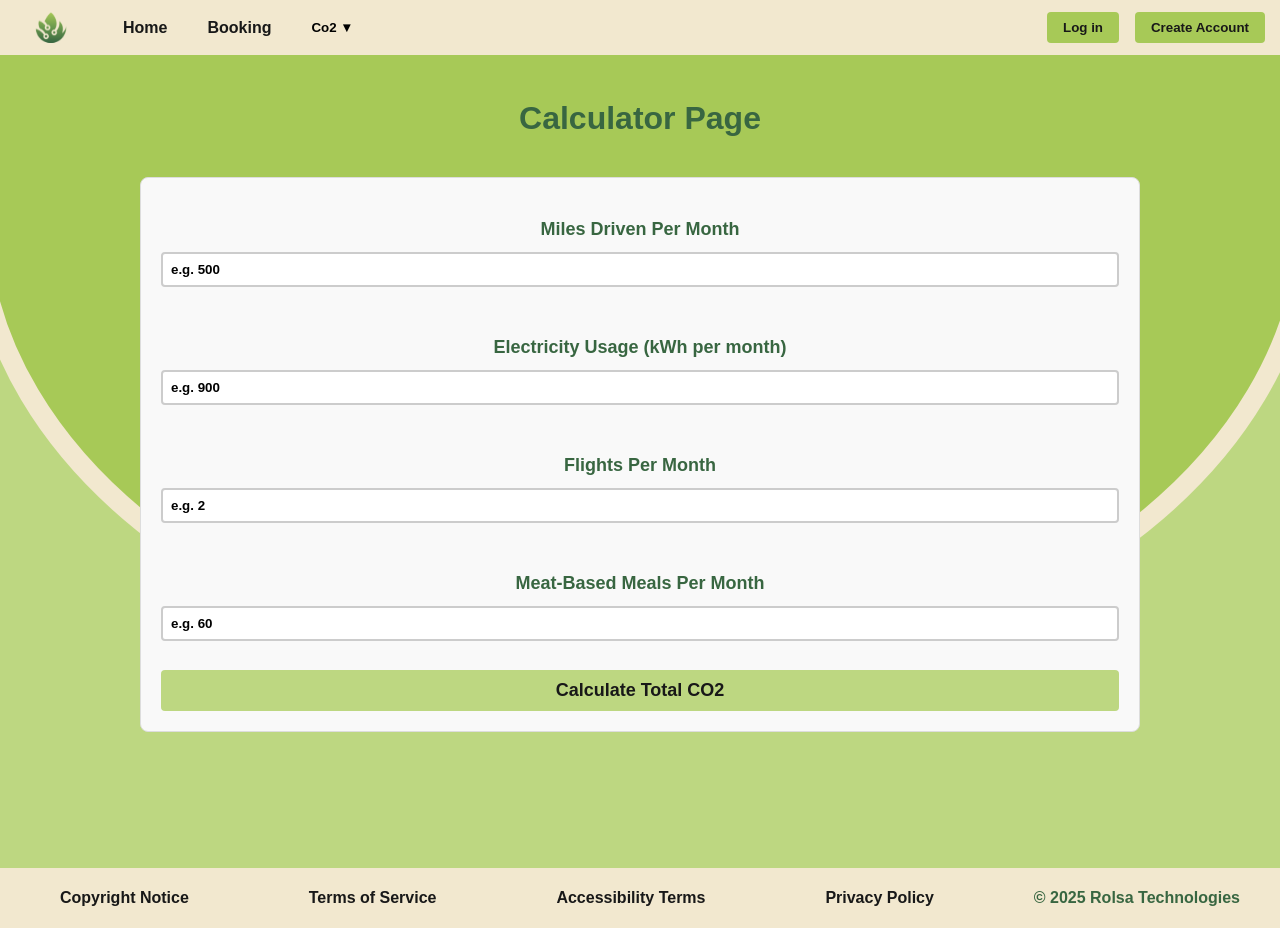
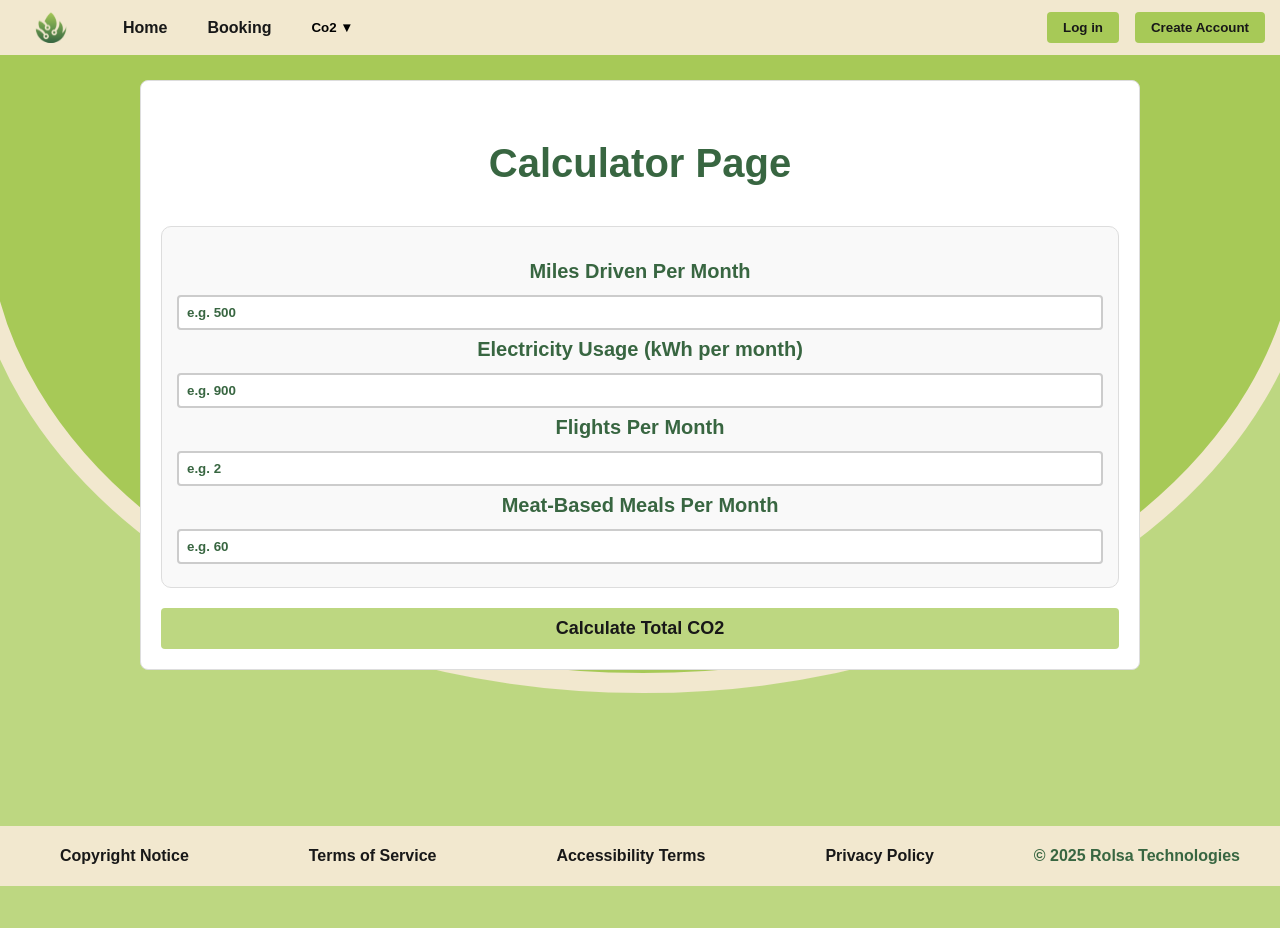
Before and after one commit to SolomonBenham-Lent/Rolsa-OSP, a React (Vite) app in the folder frontend/: page /calculator in a window 1280 px wide. After the commit the page ends 886 px from the top, so only its background shows below. Built offline with nearby package versions, Linux system fonts and the light colour scheme.

Commit message:
calc design

```diff
--- a/frontend/src/pages/calculator.jsx
+++ b/frontend/src/pages/calculator.jsx
@@ -115,36 +115,35 @@ function Calculator() {
 
   return (
     <>
+      <div className="calcContainer">
         <h1>Calculator Page</h1>
-        <div className="calcContainer">
+
+        <div className="calcForm">
           <Input
             label="Miles Driven Per Month"
             placeholder={"e.g. 500"}
             value={miles}
             setValue={setMiles}
           />
-          <br />
           <Input
             label="Electricity Usage (kWh per month)"
             placeholder={"e.g. 900"}
             value={elec}
             setValue={setElec}
           />
-          <br />
           <Input
             label="Flights Per Month"
             placeholder={"e.g. 2"}
             value={flights}
             setValue={setFlights}
           />
-          <br />
           <Input
             label="Meat-Based Meals Per Month"
             placeholder={"e.g. 60"}
             value={meals}
             setValue={setMeals}
           />
-          <br />
+        </div>
           <Calculate
             miles={miles}
             setMiles={setMiles}
--- a/frontend/src/style/calculator.css
+++ b/frontend/src/style/calculator.css
@@ -12,6 +12,11 @@
     --card_colour_2: #408EAA;
     --card_colour_3: #35768D;
     --impact_colour: #d4edda;
+
+    --product-button-bg: #ececec;
+    --input-border: #ccc;
+    --input-bg: #ffffff;
+    --section-bg: #f9f9f9;
 }
 
 *{
@@ -27,6 +32,9 @@ h1{
   justify-content: center;
   align-items: center;
   padding: 40px;
+  color: var(--primary_text);
+  font-weight: 600;
+  font-size: 40px;
 }
 
 .calcContainer {
@@ -35,14 +43,21 @@ h1{
   justify-content: center;
   flex-direction: column;
   max-width: 1000px;
-  margin: auto;
+  margin: 20px auto;
   padding: 20px;
   border: 1px solid #ddd;
   border-radius: 8px;
-  background-color: #f9f9f9;
+  background-color: var(--accent_text);
   color: var(--primary_text);
-  font-weight: 800;
-  font-size: 18px;
+}
+
+.calcForm {
+  width: 100%;
+  margin-bottom: 20px;
+  background-color: var(--section-bg);
+  border: 1px solid #ddd;
+  padding: 15px;
+  border-radius: 10px;
 }
 
 .calcInput {
@@ -52,12 +67,16 @@ h1{
   box-sizing: border-box;
   border: 2px solid #ccc;
   border-radius: 4px;
+  color: var(--primary_text);
 }
 
 .calcLabel {
   font-weight: bold;
   margin-bottom: 4px;
   display: block;
+  color: var(--primary_text);
+  font-weight: 800;
+  font-size: 20px;
 }
 
 .calcButton {
```
